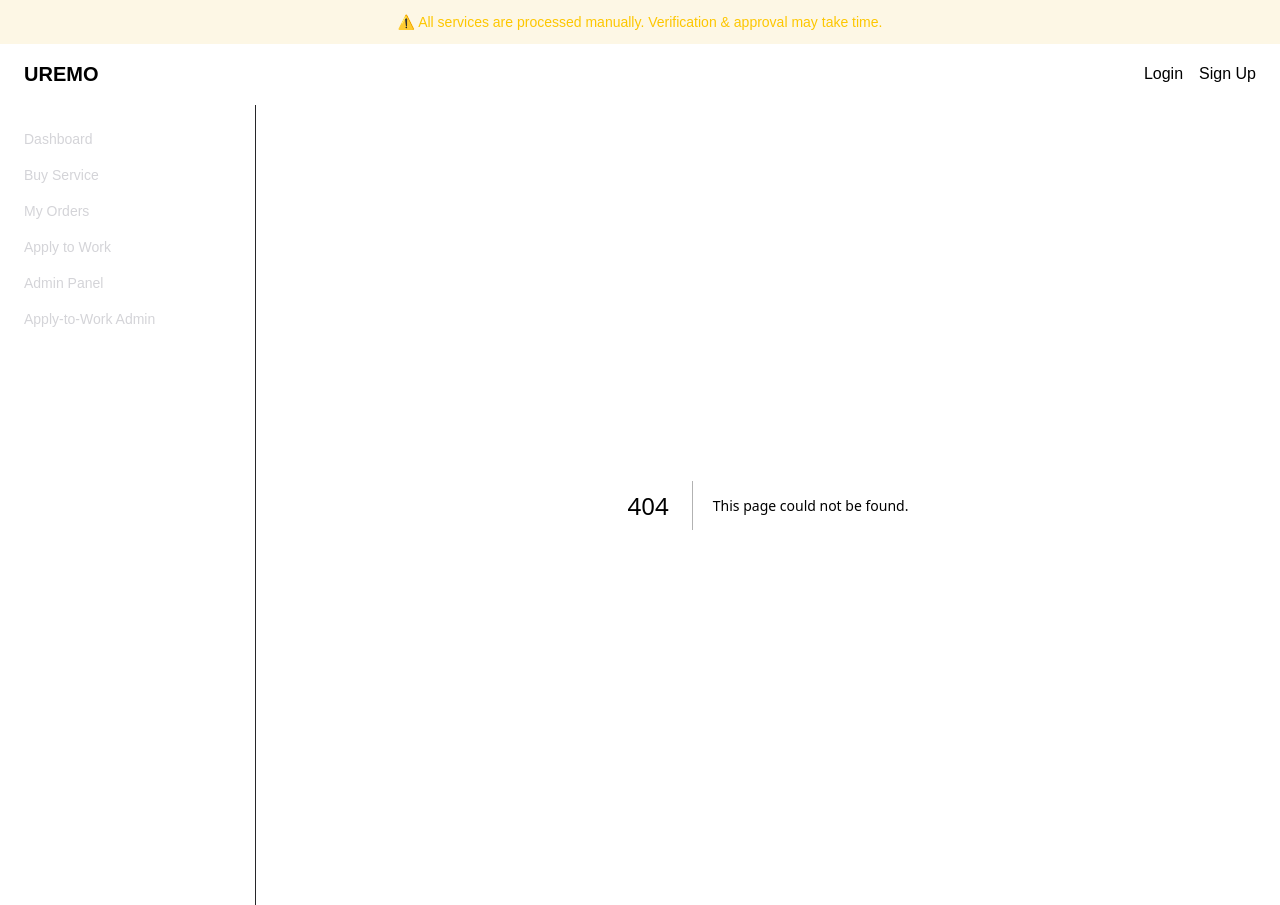
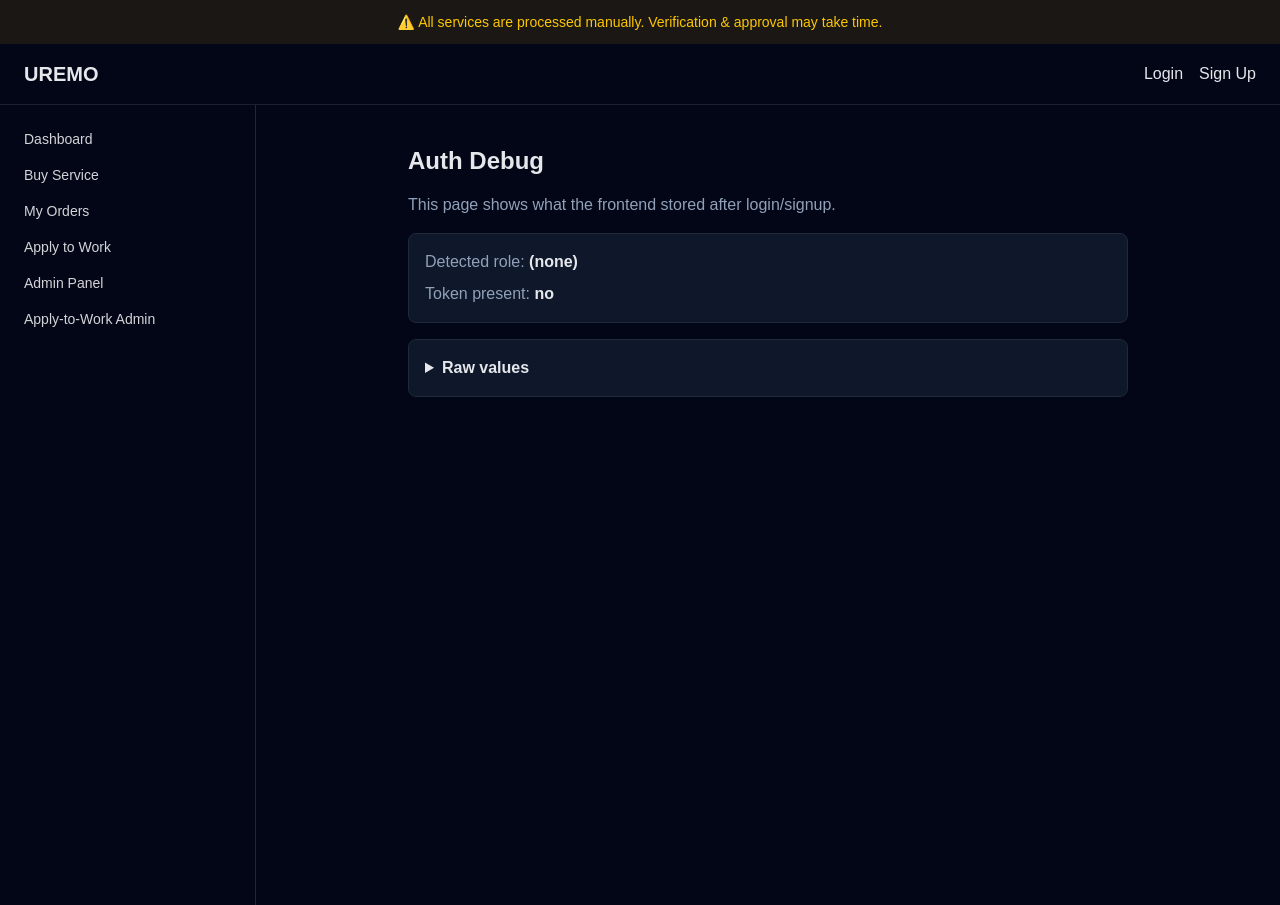
Before and after one commit to sajalnew01/uremo-frontend, a Next.js app: page /api-debug in a window 1280 px wide. Before the commit this address had no page. Built offline with nearby package versions, Linux system fonts and the light colour scheme.

Commit message:
Sync role cookie for admin guard + add api-debug

```diff
--- /dev/null
+++ b/app/api-debug/page.tsx
@@ -0,0 +1,71 @@
+"use client";
+
+import { useEffect, useMemo, useState } from "react";
+
+type DebugState = {
+  token: string | null;
+  userRaw: string | null;
+  userParsed: unknown;
+  cookies: string;
+};
+
+export default function ApiDebugPage() {
+  const [state, setState] = useState<DebugState>({
+    token: null,
+    userRaw: null,
+    userParsed: null,
+    cookies: "",
+  });
+
+  useEffect(() => {
+    const token = localStorage.getItem("token");
+    const userRaw = localStorage.getItem("user");
+
+    let userParsed: unknown = null;
+    try {
+      userParsed = userRaw ? JSON.parse(userRaw) : null;
+    } catch {
+      userParsed = { error: "Failed to parse localStorage.user", userRaw };
+    }
+
+    setState({
+      token,
+      userRaw,
+      userParsed,
+      cookies: document.cookie || "(no cookies)",
+    });
+  }, []);
+
+  const role = useMemo(() => {
+    if (!state.userParsed || typeof state.userParsed !== "object") return null;
+    const record = state.userParsed as Record<string, unknown>;
+    return typeof record.role === "string" ? record.role : null;
+  }, [state.userParsed]);
+
+  return (
+    <div className="max-w-3xl mx-auto px-6 py-10 space-y-4">
+      <h1 className="text-2xl font-bold">Auth Debug</h1>
+      <p className="text-slate-400">
+        This page shows what the frontend stored after login/signup.
+      </p>
+
+      <div className="border border-[#1F2937] rounded-lg bg-[#0F172A] p-4 space-y-2">
+        <div>
+          <span className="text-slate-400">Detected role:</span>{" "}
+          <span className="font-semibold">{role || "(none)"}</span>
+        </div>
+        <div>
+          <span className="text-slate-400">Token present:</span>{" "}
+          <span className="font-semibold">{state.token ? "yes" : "no"}</span>
+        </div>
+      </div>
+
+      <details className="border border-[#1F2937] rounded-lg bg-[#0F172A] p-4">
+        <summary className="cursor-pointer font-semibold">Raw values</summary>
+        <pre className="text-xs overflow-auto mt-3 whitespace-pre-wrap">
+          {JSON.stringify(state, null, 2)}
+        </pre>
+      </details>
+    </div>
+  );
+}
--- a/app/login/page.tsx
+++ b/app/login/page.tsx
@@ -26,6 +26,11 @@ export default function Login() {
 
       localStorage.setItem("token", res.token);
       localStorage.setItem("user", JSON.stringify(res.user));
+      // Keep server-side /admin guard in sync.
+      const role = res?.user?.role || "user";
+      document.cookie = `role=${encodeURIComponent(role)}; Path=/; Max-Age=${
+        60 * 60 * 24 * 7
+      }; SameSite=Lax`;
       notifyAuthChanged();
       router.push("/dashboard");
     } catch (err: any) {
--- a/app/signup/page.tsx
+++ b/app/signup/page.tsx
@@ -31,6 +31,10 @@ export default function Signup() {
         "user",
         JSON.stringify(res.user || { role: "user", email })
       );
+      const role = res?.user?.role || "user";
+      document.cookie = `role=${encodeURIComponent(role)}; Path=/; Max-Age=${
+        60 * 60 * 24 * 7
+      }; SameSite=Lax`;
       notifyAuthChanged();
       router.push("/dashboard");
     } catch (err: any) {
--- a/hooks/useAuth.ts
+++ b/hooks/useAuth.ts
@@ -50,6 +50,7 @@ export function useAuth() {
   const logout = () => {
     localStorage.removeItem("token");
     localStorage.removeItem("user");
+    document.cookie = "role=; Path=/; Max-Age=0; SameSite=Lax";
     notifyAuthChanged();
     window.location.href = "/login";
   };
--- a/lib/api.ts
+++ b/lib/api.ts
@@ -50,6 +50,7 @@ export async function apiRequest<T = unknown>(
   if (typeof window !== "undefined" && (res.status === 401 || res.status === 403)) {
     localStorage.removeItem("token");
     localStorage.removeItem("user");
+    document.cookie = "role=; Path=/; Max-Age=0; SameSite=Lax";
     window.dispatchEvent(new Event("auth-changed"));
   }
 
--- a/middleware.ts
+++ b/middleware.ts
@@ -4,10 +4,14 @@ import type { NextRequest } from "next/server";
 export function middleware(req: NextRequest) {
   const role = req.cookies.get("role")?.value;
 
-  // Client auth in this app is primarily stored in localStorage.
-  // Middleware can't read localStorage, so only enforce when a role cookie exists.
-  // This prevents /admin routes from being incorrectly redirected in production.
-  if (role && role !== "admin") {
+  // Server-side guard for /admin routes: rely on a lightweight role cookie.
+  // - Missing cookie => user isn't logged in (or cookie not set yet): send to login
+  // - role !== admin => logged-in but not admin: send to dashboard
+  if (!role) {
+    return NextResponse.redirect(new URL("/login", req.url));
+  }
+
+  if (role !== "admin") {
     return NextResponse.redirect(new URL("/dashboard", req.url));
   }
 
```
